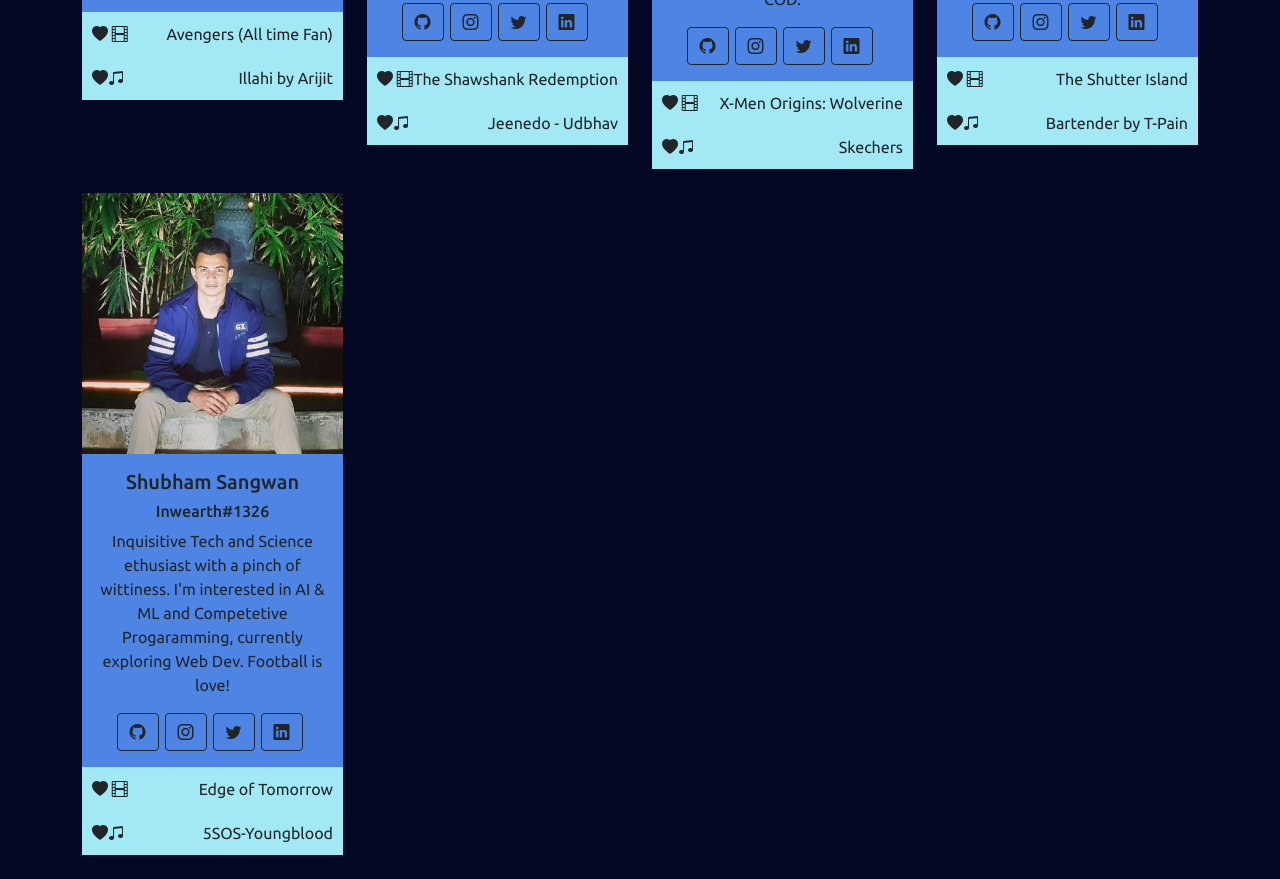
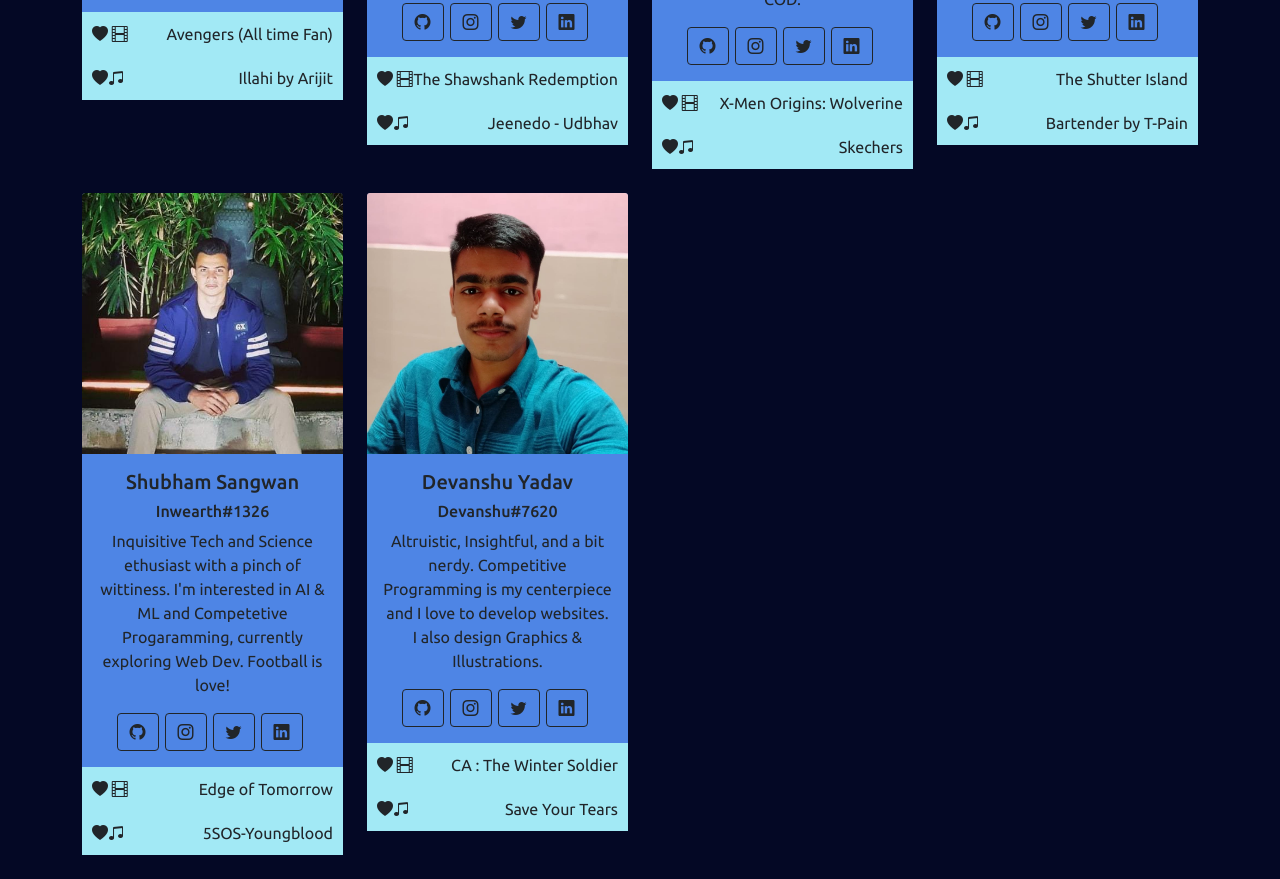
Before and after one commit to mizanxali/GWL-elecTRON, a plain HTML site: page index.html in a window 1280 px wide. Shown: the part 1322-2201 px from the top of the page. Drawn offline with nearby package versions, Linux system fonts and the light colour scheme.

Commit message:
Added devanshu's social profile card to the site

```diff
--- a/index.html
+++ b/index.html
@@ -185,6 +185,24 @@
                     <div class="fav-song"><span><i class="bi bi-heart-fill"></i><i class="bi bi-music-note-beamed"></i></span><span>5SOS-Youngblood</span></div>
                 </div>
             </div>
+            <div class="col-sm-12 col-md-6 col-lg-4 col-xl-3 mb-4">
+                <div class="card member_card" style="width: 100%;">
+                    <img src="images/Devanshu yadav.jpg" class="card-img-top">
+                    <div class="card-body">
+                      <h5 class="card-title">Devanshu Yadav</h5>
+                      <h6>Devanshu#7620</h6>
+                      <p class="card-text">Altruistic, Insightful, and a bit nerdy. Competitive Programming is my centerpiece and I love to develop websites. I also design Graphics & Illustrations.  </p>
+                      <div class="btn-group" role="group">
+                        <a href="https://github.com/devanshuyadav"><button type="button" class="btn btn-outline-dark"><i class="bi bi-github"></i></button></a>
+                        <a href="https://www.instagram.com/devanshuyadav16/"><button type="button" class="btn btn-outline-dark"><i class="bi bi-instagram"></i></button></a>
+                        <a href="https://twitter.com/thevanshu_yadav"><button type="button" class="btn btn-outline-dark"><i class="bi bi-twitter"></i></button></a>
+                        <a href="https://www.linkedin.com/in/devanshu-yadav-1635991b4/"><button type="button" class="btn btn-outline-dark"><i class="bi bi-linkedin"></i></button></a>
+                        </div>
+                    </div>
+                    <div class="fav-movie"><span><i class="bi bi-heart-fill"></i> <i class="bi bi-film"></i></span><span>CA : The Winter Soldier</span></div>
+                    <div class="fav-song"><span><i class="bi bi-heart-fill"></i><i class="bi bi-music-note-beamed"></i></span><span>Save Your Tears</span></div>
+                </div>
+            </div>
             <!-- ADD YOUR CARD ABOVE THIS LINE! :D -->
         </div>
     </div>
```
Also changed, not shown: images/Devanshu Yadav.jpg (added).
